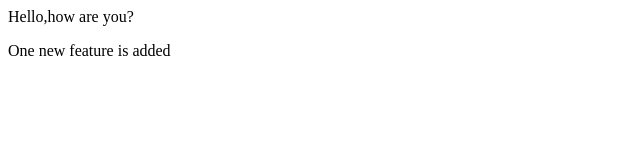
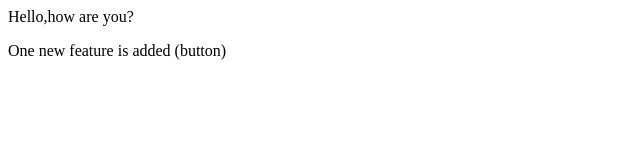
Before and after one commit to rahilshah-04/Localrepo, a plain HTML site: page index.html in a window 1280 px wide. Shown: the full height of the page, 0-640 px from the left. Drawn offline with Linux system fonts and the light colour scheme.

Commit message:
New feature added

```diff
--- a/index.html
+++ b/index.html
@@ -1,2 +1,2 @@
 <p>Hello,how are you?</p>
-<p>One new feature is added</p>
+<p>One new feature is added (button)</p>
```
